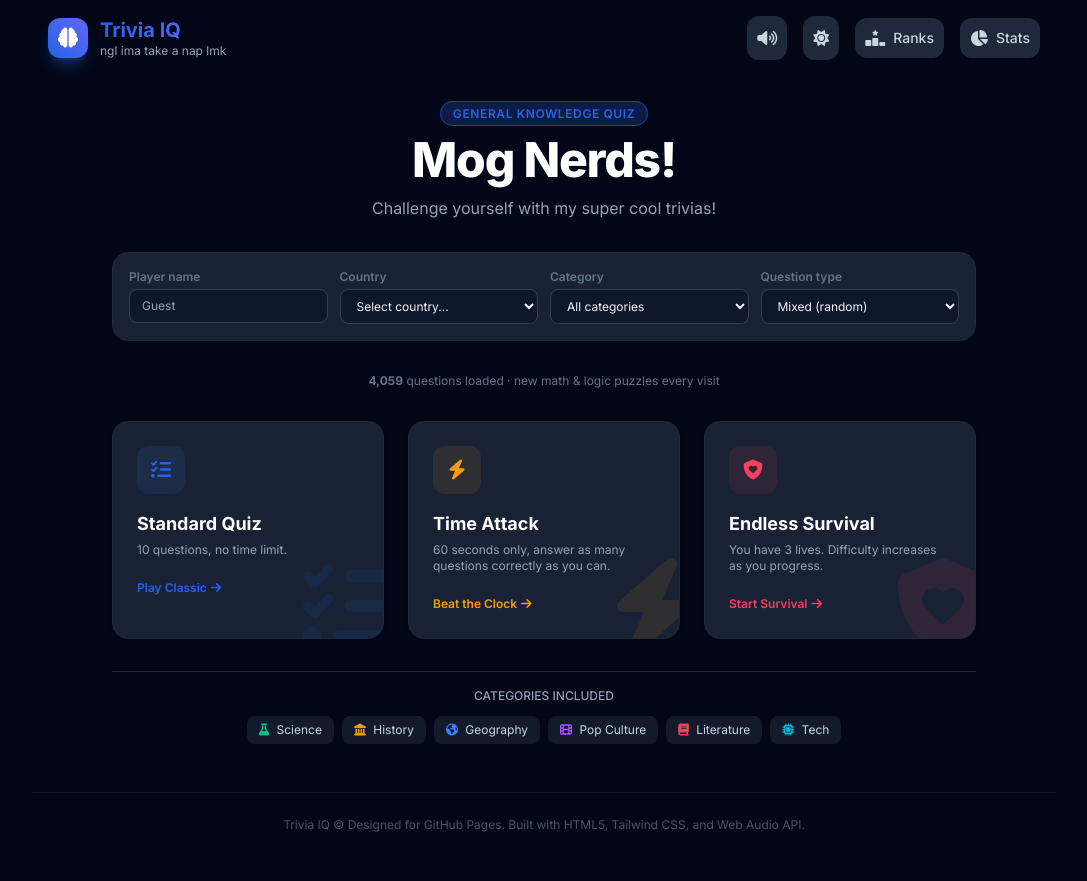
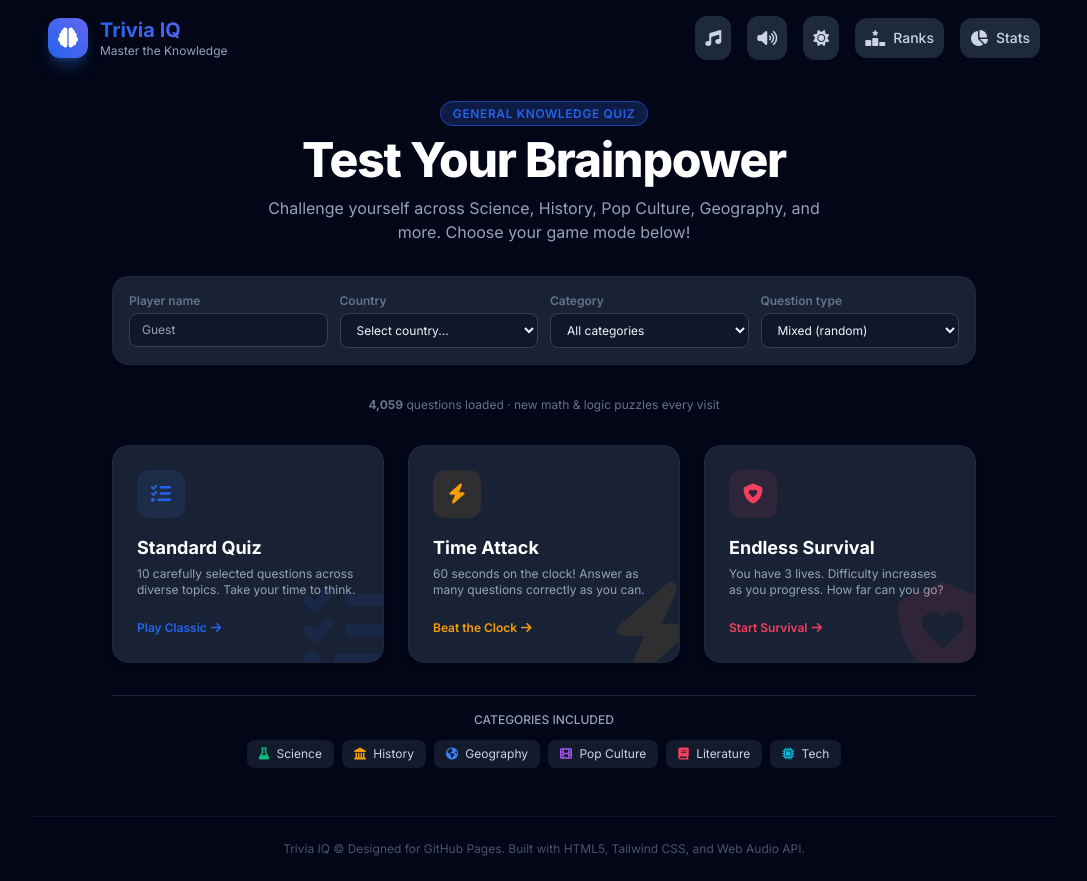
Before and after one commit to sUNC-jpg/Trivia, a plain HTML site: page index.html in a window 1280 px wide. Shown: the whole page, without its empty margins (96-1183 px from the left). Before the commit the page ends 857 px from the top, so only its background shows below. Drawn offline with nearby package versions, Linux system fonts and the light colour scheme.

Commit message:
Add files via upload

```diff
--- a/index.html
+++ b/index.html
@@ -77,6 +77,7 @@
 
   <!-- Confetti Canvas -->
   <canvas id="confetti-canvas"></canvas>
+  <audio id="bgm" src="music.mp3" loop preload="none"></audio>
 
   <!-- Top Navigation / Header -->
   <header class="w-full max-w-5xl mx-auto px-4 py-4 flex items-center justify-between">
@@ -86,11 +87,14 @@
       </div>
       <div>
         <h1 class="font-bold text-xl leading-tight bg-gradient-to-r from-brand-600 to-indigo-500 bg-clip-text text-transparent">Trivia IQ</h1>
-        <p class="text-xs text-slate-500 dark:text-slate-400">ngl ima take a nap lmk</p>
+        <p class="text-xs text-slate-500 dark:text-slate-400">Master the Knowledge</p>
       </div>
     </div>
 
     <div class="flex items-center space-x-2 sm:space-x-4">
+      <button id="music-toggle-btn" onclick="app.toggleMusic()" class="p-2.5 rounded-xl bg-slate-200 dark:bg-slate-800 text-slate-700 dark:text-slate-300 hover:bg-slate-300 dark:hover:bg-slate-700 transition" title="Toggle Background Music">
+        <i class="fa-solid fa-music"></i>
+      </button>
       <button id="sound-toggle-btn" onclick="app.toggleSound()" class="p-2.5 rounded-xl bg-slate-200 dark:bg-slate-800 text-slate-700 dark:text-slate-300 hover:bg-slate-300 dark:hover:bg-slate-700 transition" title="Toggle Sound">
         <i id="sound-icon" class="fa-solid fa-volume-high"></i>
       </button>
@@ -116,10 +120,10 @@
           General Knowledge Quiz
         </span>
         <h2 class="text-3xl sm:text-5xl font-black text-slate-900 dark:text-white tracking-tight">
-          Mog Nerds!
+          Test Your Brainpower
         </h2>
         <p class="text-slate-600 dark:text-slate-400 max-w-xl mx-auto text-sm sm:text-base">
-          Challenge yourself with my super cool trivias!
+          Challenge yourself across Science, History, Pop Culture, Geography, and more. Choose your game mode below!
         </p>
       </div>
 
@@ -142,7 +146,7 @@
             <i class="fa-solid fa-list-check"></i>
           </div>
           <h3 class="text-lg font-bold text-slate-900 dark:text-white mb-1">Standard Quiz</h3>
-          <p class="text-xs text-slate-500 dark:text-slate-400 mb-4">10 questions, no time limit.</p>
+          <p class="text-xs text-slate-500 dark:text-slate-400 mb-4">10 carefully selected questions across diverse topics. Take your time to think.</p>
           <span class="inline-flex items-center text-xs font-semibold text-brand-600 dark:text-brand-400 group-hover:translate-x-1 transition-transform">
             Play Classic <i class="fa-solid fa-arrow-right ml-1"></i>
           </span>
@@ -157,7 +161,7 @@
             <i class="fa-solid fa-bolt"></i>
           </div>
           <h3 class="text-lg font-bold text-slate-900 dark:text-white mb-1">Time Attack</h3>
-          <p class="text-xs text-slate-500 dark:text-slate-400 mb-4">60 seconds only, answer as many questions correctly as you can.</p>
+          <p class="text-xs text-slate-500 dark:text-slate-400 mb-4">60 seconds on the clock! Answer as many questions correctly as you can.</p>
           <span class="inline-flex items-center text-xs font-semibold text-amber-500 group-hover:translate-x-1 transition-transform">
             Beat the Clock <i class="fa-solid fa-arrow-right ml-1"></i>
           </span>
@@ -172,7 +176,7 @@
             <i class="fa-solid fa-shield-heart"></i>
           </div>
           <h3 class="text-lg font-bold text-slate-900 dark:text-white mb-1">Endless Survival</h3>
-          <p class="text-xs text-slate-500 dark:text-slate-400 mb-4">You have 3 lives. Difficulty increases as you progress.</p>
+          <p class="text-xs text-slate-500 dark:text-slate-400 mb-4">You have 3 lives. Difficulty increases as you progress. How far can you go?</p>
           <span class="inline-flex items-center text-xs font-semibold text-rose-500 group-hover:translate-x-1 transition-transform">
             Start Survival <i class="fa-solid fa-arrow-right ml-1"></i>
           </span>
@@ -1312,7 +1316,26 @@
        ========================================================================== */
     const FIREBASE_DB_URL = 'https://trivia-c4-default-rtdb.asia-southeast1.firebasedatabase.app';
     Object.assign(QuizApp.prototype, {
+      initMusic() {
+        const a = document.getElementById('bgm'); a.volume = 0.35;
+        let pref = null; try { pref = localStorage.getItem('trivia_iq_music'); } catch (e) {}
+        this.musicOn = pref !== 'off'; this.paintMusic();
+        const start = () => { if (this.musicOn) this.playMusic(); };   // browsers need a click/key before audio can start
+        ['pointerdown', 'keydown'].forEach(ev => document.addEventListener(ev, start, { once: true }));
+      },
+      playMusic() {
+        const p = document.getElementById('bgm').play();
+        if (p) p.catch(e => { if (e.name !== 'NotAllowedError') this.showToast('Music file not found: add music.mp3 next to index.html'); });
+      },
+      paintMusic() { document.getElementById('music-toggle-btn').classList.toggle('opacity-40', !this.musicOn); },
+      toggleMusic() {
+        this.musicOn = !this.musicOn; this.paintMusic();
+        try { localStorage.setItem('trivia_iq_music', this.musicOn ? 'on' : 'off'); } catch (e) {}
+        if (this.musicOn) this.playMusic(); else document.getElementById('bgm').pause();
+        this.showToast(this.musicOn ? 'Music on' : 'Music off');
+      },
       initUI() {
+        this.initMusic();
         const opt = (v, l) => `<option value="${esc(v)}">${esc(l ?? v)}</option>`;
         document.getElementById('f-cat').innerHTML = opt('', 'All categories') + [...new Set(QUESTION_BANK.map(q => q.category))].sort().map(c => opt(c)).join('');
         document.getElementById('pf-country').innerHTML = opt('', 'Select country...') + COUNTRIES.map(c => opt(c)).join('');
```
Also changed, not shown: 1 other file.
